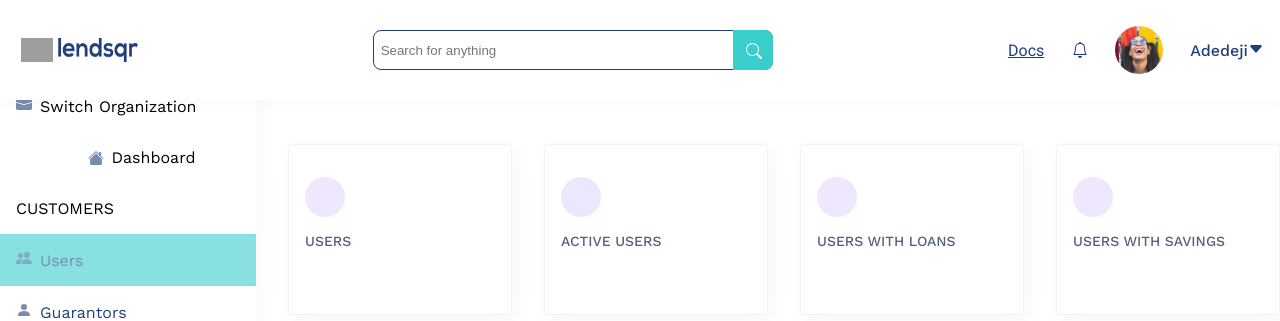
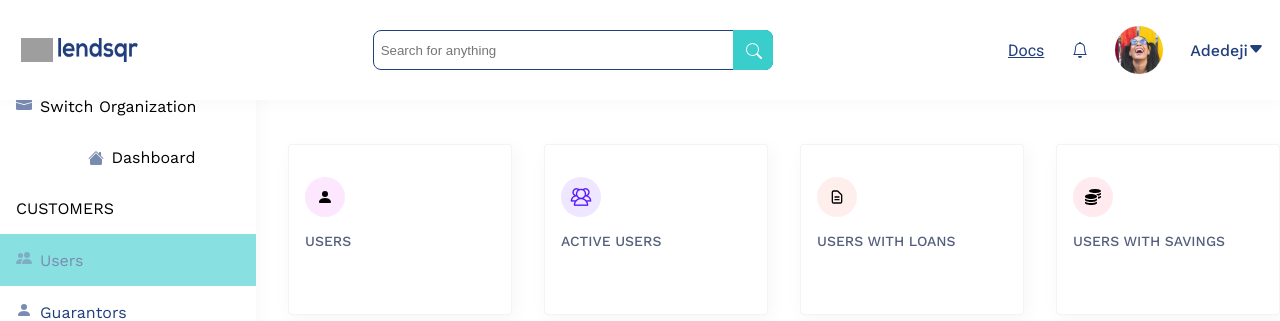
Before and after one commit to Tasleemofx/Tesleem-oladepo-lendsqr-fe-test, a React (Vite) app: page /dashboard in a window 1280 px wide. Shown: the top 321 px of the page. Built offline with nearby package versions, Linux system fonts and the light colour scheme; no server answers; grey boxes are pictures that could not be loaded.

Commit message:
font error fixed

```diff
--- a/src/Components/sidenav/Sidebar.tsx
+++ b/src/Components/sidenav/Sidebar.tsx
@@ -6,8 +6,10 @@ import { MdOutlineSendToMobile } from 'react-icons/md'
 import { FaRegHandshake, FaHandHoldingUsd, FaFan, FaScroll } from 'react-icons/fa'
 import { TbMoneybag } from 'react-icons/tb'
 import { NavLink } from 'react-router-dom'
+import { BsPersonFillGear } from 'react-icons/bs'
+
 import "./sidebar.scss"
-import { BsPersonFillGear } from 'react-icons/bs'
+
 
 const Sidebar = () => {
 
@@ -15,7 +17,7 @@ const Sidebar = () => {
     <div className="sidebar">
 
         <p className="section-head">
-        <svg xmlns="http://www.w3.org/2000/svg" width="16" height="16" fill="currentColor" class="bi bi-briefcase-fill" viewBox="0 0 16 16">
+        <svg xmlns="http://www.w3.org/2000/svg" width="16" height="16" fill="currentColor" className="bi bi-briefcase-fill" viewBox="0 0 16 16">
           <path d="M6.5 1A1.5 1.5 0 0 0 5 2.5V3H1.5A1.5 1.5 0 0 0 0 4.5v1.384l7.614 2.03a1.5 1.5 0 0 0 .772 0L16 5.884V4.5A1.5 1.5 0 0 0 14.5 3H11v-.5A1.5 1.5 0 0 0 9.5 1h-3zm0 1h3a.5.5 0 0 1 .5.5V3H6v-.5a.5.5 0 0 1 .5-.5z" />
           <path d="M0 12.5A1.5 1.5 0 0 0 1.5 14h13a1.5 1.5 0 0 0 1.5-1.5V6.85L8.129 8.947a.5.5 0 0 1-.258 0L0 6.85v5.65z" />
         </svg>
@@ -63,14 +65,14 @@ const Sidebar = () => {
               Whitelist</NavLink>
             <NavLink to="/">
 
-          <svg xmlns="http://www.w3.org/2000/svg" width="16" height="16" fill="currentColor" class="bi bi-person-x-fill" viewBox="0 0 16 16">
+          <svg xmlns="http://www.w3.org/2000/svg" width="16" height="16" fill="currentColor" className="bi bi-person-x-fill" viewBox="0 0 16 16">
             <path fill-rule="evenodd" d="M1 14s-1 0-1-1 1-4 6-4 6 3 6 4-1 1-1 1H1zm5-6a3 3 0 1 0 0-6 3 3 0 0 0 0 6zm6.146-2.854a.5.5 0 0 1 .708 0L14 6.293l1.146-1.147a.5.5 0 0 1 .708.708L14.707 7l1.147 1.146a.5.5 0 0 1-.708.708L14 7.707l-1.146 1.147a.5.5 0 0 1-.708-.708L13.293 7l-1.147-1.146a.5.5 0 0 1 0-.708z" />
           </svg>
 
               Karma</NavLink>
             <p className="section-head">BUSINESSES</p>
             <NavLink to="/" >
-          <svg xmlns="http://www.w3.org/2000/svg" width="16" height="16" fill="currentColor" class="bi bi-briefcase-fill" viewBox="0 0 16 16">
+          <svg xmlns="http://www.w3.org/2000/svg" width="16" height="16" fill="currentColor" className="bi bi-briefcase-fill" viewBox="0 0 16 16">
             <path d="M6.5 1A1.5 1.5 0 0 0 5 2.5V3H1.5A1.5 1.5 0 0 0 0 4.5v1.384l7.614 2.03a1.5 1.5 0 0 0 .772 0L16 5.884V4.5A1.5 1.5 0 0 0 14.5 3H11v-.5A1.5 1.5 0 0 0 9.5 1h-3zm0 1h3a.5.5 0 0 1 .5.5V3H6v-.5a.5.5 0 0 1 .5-.5z" />
             <path d="M0 12.5A1.5 1.5 0 0 0 1.5 14h13a1.5 1.5 0 0 0 1.5-1.5V6.85L8.129 8.947a.5.5 0 0 1-.258 0L0 6.85v5.65z" />
           </svg>
@@ -102,7 +104,7 @@ const Sidebar = () => {
 
               <p className="section-head">SETTINGS</p>
             <NavLink to="/">
-          <svg xmlns="http://www.w3.org/2000/svg" width="16" height="16" fill="currentColor" class="bi bi-sliders2" viewBox="0 0 16 16">
+          <svg xmlns="http://www.w3.org/2000/svg" width="16" height="16" fill="currentColor" className="bi bi-sliders2" viewBox="0 0 16 16">
             <path fill-rule="evenodd" d="M10.5 1a.5.5 0 0 1 .5.5v4a.5.5 0 0 1-1 0V4H1.5a.5.5 0 0 1 0-1H10V1.5a.5.5 0 0 1 .5-.5ZM12 3.5a.5.5 0 0 1 .5-.5h2a.5.5 0 0 1 0 1h-2a.5.5 0 0 1-.5-.5Zm-6.5 2A.5.5 0 0 1 6 6v1.5h8.5a.5.5 0 0 1 0 1H6V10a.5.5 0 0 1-1 0V6a.5.5 0 0 1 .5-.5ZM1 8a.5.5 0 0 1 .5-.5h2a.5.5 0 0 1 0 1h-2A.5.5 0 0 1 1 8Zm9.5 2a.5.5 0 0 1 .5.5v4a.5.5 0 0 1-1 0V13H1.5a.5.5 0 0 1 0-1H10v-1.5a.5.5 0 0 1 .5-.5Zm1.5 2.5a.5.5 0 0 1 .5-.5h2a.5.5 0 0 1 0 1h-2a.5.5 0 0 1-.5-.5Z" />
           </svg>
               Preferences</NavLink>
--- a/src/Pages/Dashboard.tsx
+++ b/src/Pages/Dashboard.tsx
@@ -1,4 +1,5 @@
 import React, { useState } from 'react'
+import { HiOutlineDocumentText } from "react-icons/hi"
 import Navbar from '../Components/navbar/Navbar'
 import Sidebar from '../Components/sidenav/Sidebar'
 import DisplayTable from '../Components/Table/DisplayTable'
@@ -6,6 +7,8 @@ import { useGetAllUsersQuery } from '../features/lendsqrApi'
 import { UserObj } from '../Components/model/model'
 import user from '../assets/images/user-l.png'
 import '../assets/styles/dashboard.scss'
+import { FaCoins } from 'react-icons/fa'
+import { BsPersonFill } from 'react-icons/bs'
 
 
 const Dashboard = ():JSX.Element => {
@@ -20,8 +23,8 @@ const Dashboard = ():JSX.Element => {
         <Sidebar/>
         <div className="cards">
           <div className="card-comp">
-            <div className="card-circle jcc-aic">
-
+            <div className="card-circle swa jcc-aic">
+            <BsPersonFill/>
             </div>
           <div className="fcolumn">
             <p className="top-he">USERS</p>
@@ -38,8 +41,8 @@ const Dashboard = ():JSX.Element => {
           </div>
         </div>
         <div className="card-comp">
-          <div className="card-circle jcc-aic">
-
+          <div className="card-circle fse jcc-aic">
+            <HiOutlineDocumentText/>
           </div>
           <div className="fcolumn">
             <p className="top-he">USERS WITH LOANS</p>
@@ -48,8 +51,8 @@ const Dashboard = ():JSX.Element => {
 
         </div>
         <div className="card-comp">
-          <div className="card-circle jcc-aic">
-
+          <div className="card-circle gre jcc-aic">
+            <FaCoins/>
           </div>
           <div className="fcolumn">
             <p className="top-he">USERS WITH SAVINGS</p>
--- a/src/assets/styles/dashboard.scss
+++ b/src/assets/styles/dashboard.scss
@@ -17,17 +17,27 @@
     .card-circle{
         height: 40px;
         width: 40px;
-        left: 639px;
-        top: 248px;
         border-radius: 50%;
-        background: #5718FF;
+        background: rgba(87, 24, 255, 0.1);
         margin: 1em 0;
-        opacity: 0.1;
+        img, svg{
+            opacity: 1;
 
-        img{
-            z-index: 1;
-            opacity: 1;
         }
+    }
+    .swa{
+        background: rgba(223, 24, 255, 0.1);
+
+    }
+    .fse{
+        background: rgba(245, 95, 68, 0.1);
+
+
+    }
+    .gre{
+        background: rgba(255, 51, 102, 0.1);
+
+
     }
     .top-he{
         font-family: Work Sans;
```
